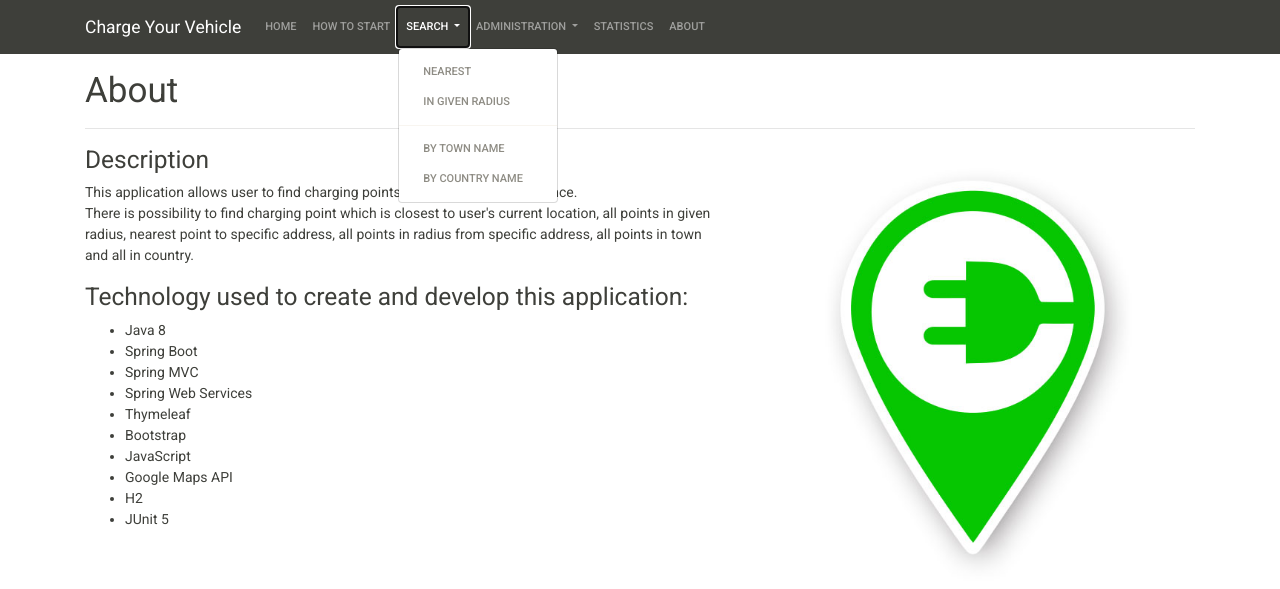
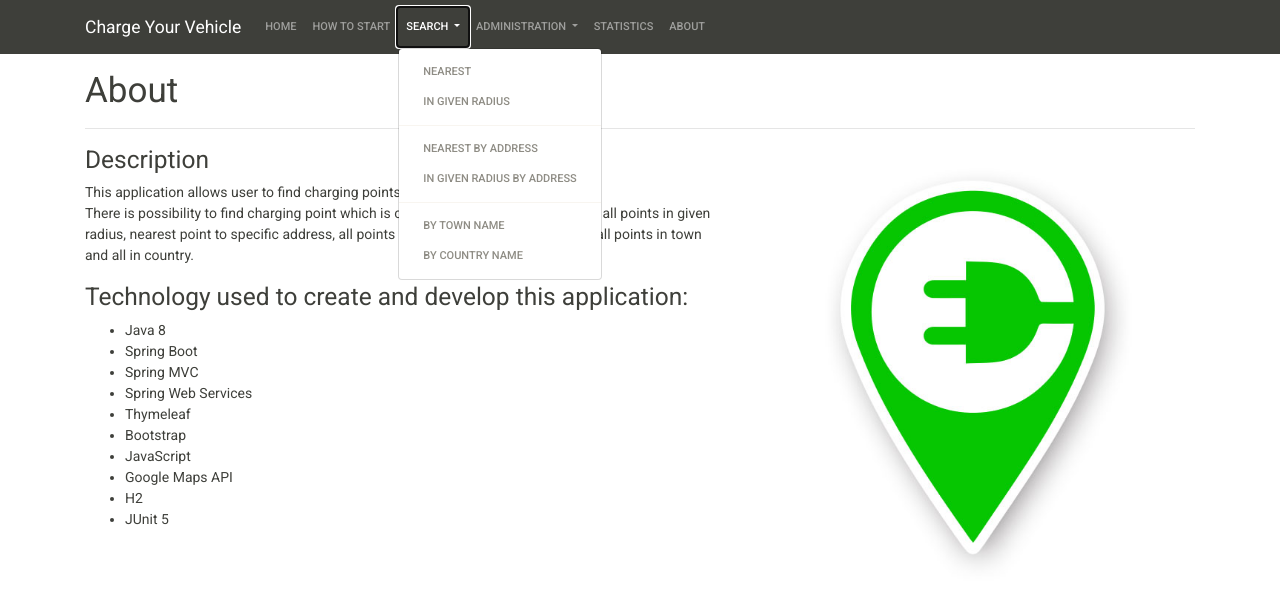
Before and after one commit to JWatus/Charge-Your-Vehicle, a Spring Boot app: page /about in a window 1280 px wide, after a click on "SEARCH". Shown: the top 589 px of the page. Run offline with Spring Boot 4, Linux system fonts and the light colour scheme; some libraries are stand-ins or nearby versions.

Commit message:
Implemented: - Properly searching charging points by address - Propery displaying unit in find all in radius by address - Modified AddressToCoordinates service class - Navbar updated

```diff
--- a/config.properties
+++ b/config.properties
@@ -1,4 +1,4 @@
 #chosen unit
-#Thu Aug 23 12:40:50 CEST 2018
-google_api_key=0993874983729083482794279402
+#Fri Aug 24 09:44:57 CEST 2018
+google_api_key=
 unit=KILOMETERS
--- a/src/main/java/charge_your_vehicle/controller/search/FindTheClosestInRadiusByAddressController.java
+++ b/src/main/java/charge_your_vehicle/controller/search/FindTheClosestInRadiusByAddressController.java
@@ -44,6 +44,7 @@ public class FindTheClosestInRadiusByAddressController {
         LOG.info("User searched charging station at the area");
         ModelAndView modelAndView = new ModelAndView("body-templates/find-the-closest-in-radius-by-address");
         modelAndView.addObject("title", "Find all charging points in radius by address");
+        modelAndView.addObject("current_unit", Formaters.naturalFormat(appPropertiesBean.getCurrentUnit().name()));
         modelAndView.addObject("addressDto", new AddressDto());
         return modelAndView;
     }
--- a/src/main/java/charge_your_vehicle/service/converters/AddressToCoordinatesBean.java
+++ b/src/main/java/charge_your_vehicle/service/converters/AddressToCoordinatesBean.java
@@ -21,17 +21,17 @@ public class AddressToCoordinatesBean {
     public Coordinates getCoordinates(String address) {
         try {
             String escapedAddress = HtmlUtils.htmlEscape(address);
+            escapedAddress = escapedAddress.replaceAll(" ", "+");
             Client client = ClientBuilder.newClient();
             UrlBuilder builder = new UrlBuilder(API_URL);
+            builder.addParameterToUrl("address", escapedAddress);
             builder.addParameterToUrl("key", AppProperties.getInstance().getGoogleApiKey());
-            builder.addParameterToUrl("address", escapedAddress);
             WebTarget webTarget = client.target(builder.toString());
             Response response = webTarget.request().accept(MediaType.APPLICATION_JSON).get();
 
             GMapsApiResponse data = response.readEntity(GMapsApiResponse.class);
             response.close();
             GMapsApiLocation location = data.getResults().get(0).getGeometry().getLocation();
-
             return new Coordinates(location.getLat(), location.getLng());
         } catch (Exception e) {
             return null;
--- a/src/main/resources/templates/common/navbar.html
+++ b/src/main/resources/templates/common/navbar.html
@@ -19,9 +19,9 @@
                 <div class="dropdown-menu" aria-labelledby="search">
                     <a class="dropdown-item" href="/find-the-closest">Nearest</a>
                     <a class="dropdown-item" href="/find-the-closest-in-radius">In given radius</a>
-                    <!--<div class="dropdown-divider"></div>-->
-                    <!--<a class="dropdown-item" href="/find-the-closest-by-address">Nearest by address</a>-->
-                    <!--<a class="dropdown-item" href="/find-the-closest-in-radius-by-address">In given radius by address</a>-->
+                    <div class="dropdown-divider"></div>
+                    <a class="dropdown-item" href="/find-the-closest-by-address">Nearest by address</a>
+                    <a class="dropdown-item" href="/find-the-closest-in-radius-by-address">In given radius by address</a>
                     <div class="dropdown-divider"></div>
                     <a class="dropdown-item" href="/search-by-town">By town name</a>
                     <a class="dropdown-item" href="/search-by-country">By country name</a>
```
